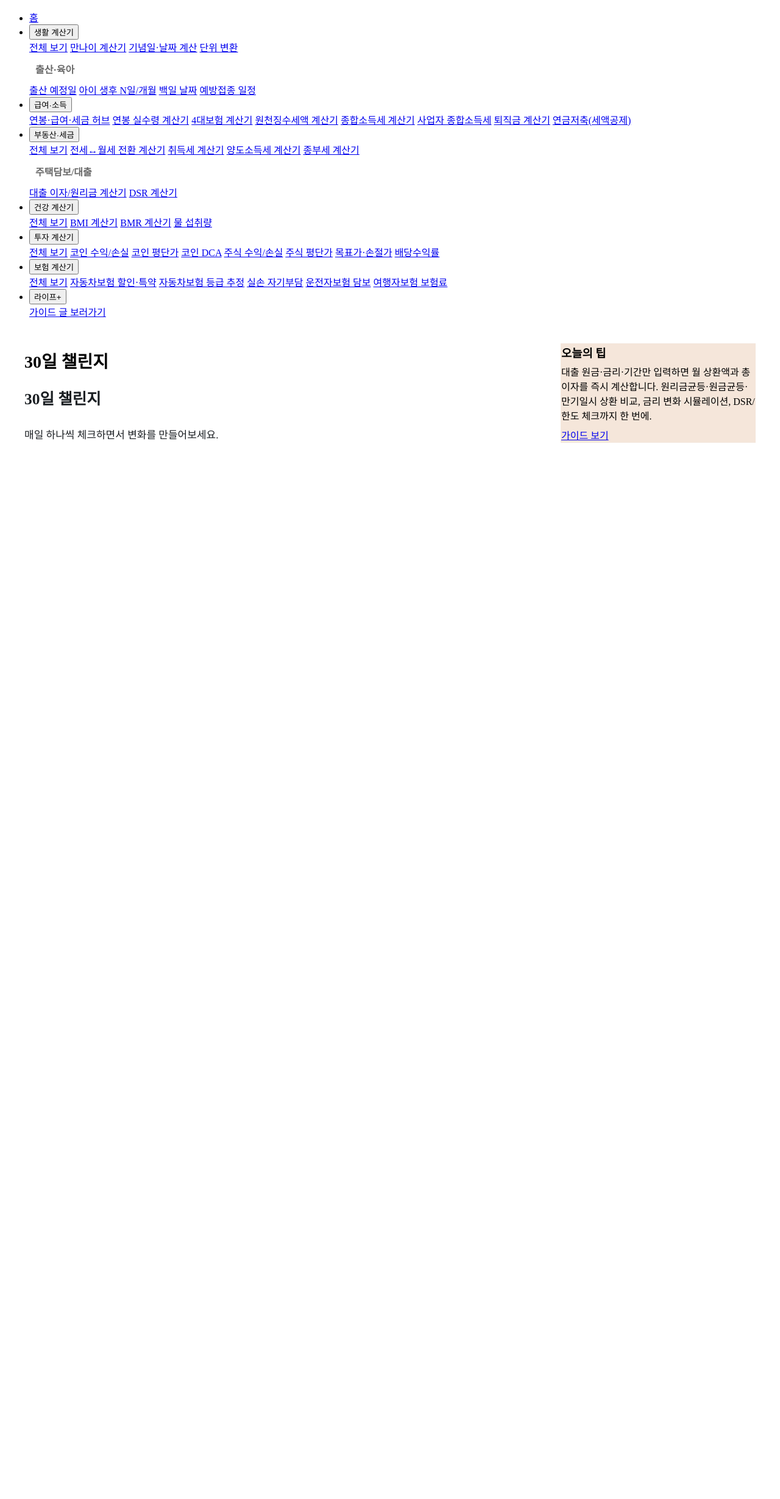
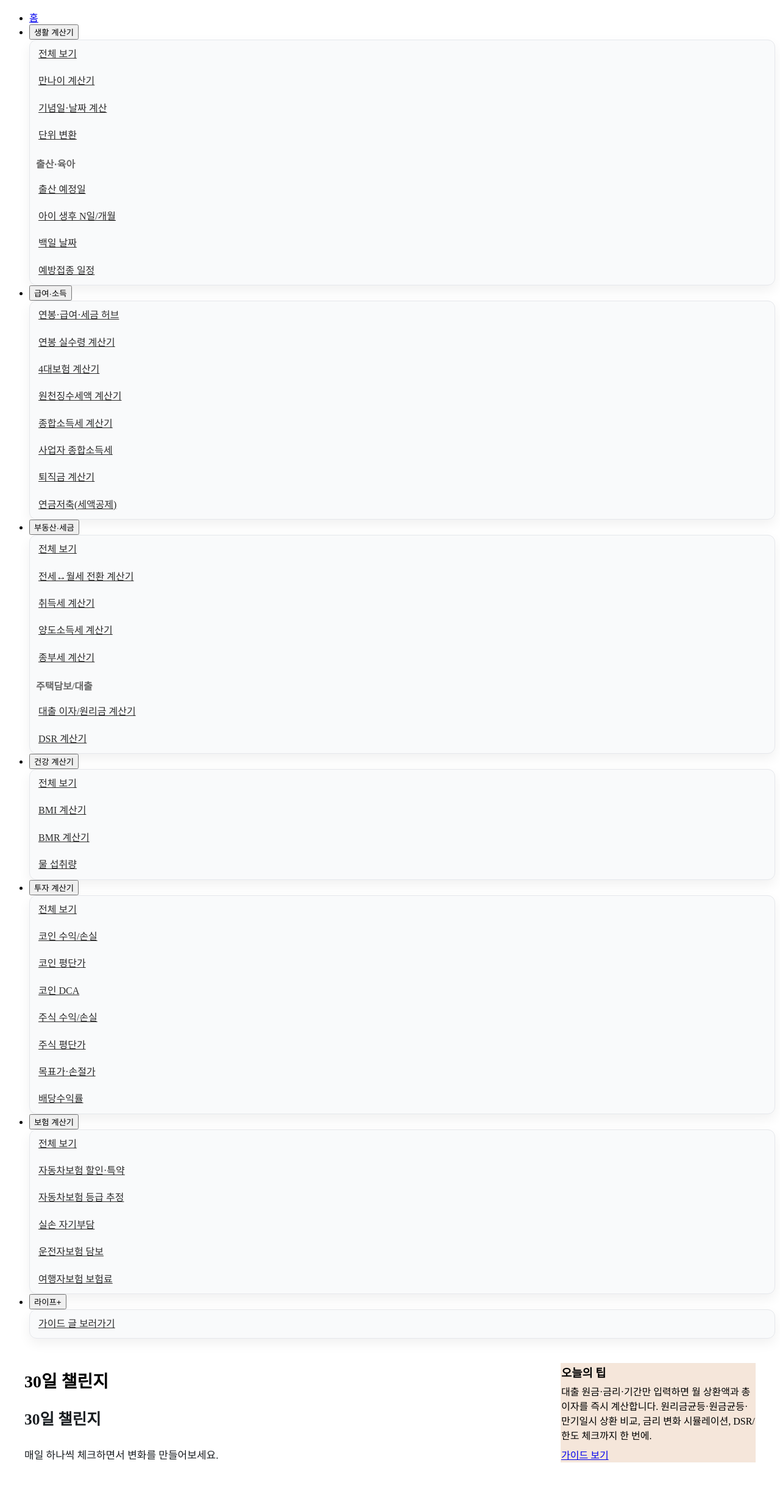
Before and after one commit to khai-lang/LifeCalc, a Jekyll site: the page built from life/challenge/index.md, in a window 1280 px wide. Shown: the whole page at 61% size. Built offline with Jekyll 4.4.1, drawn with Linux system fonts in a browser that asks for light colours; before the commit the page ends 900 px from its top, so only the background shows below that.

Commit message:
Update style.css

```diff
--- a/assets/css/style.css
+++ b/assets/css/style.css
@@ -96,3 +96,29 @@
   .sidebar{ order:-1; }
   .post-body{ font-size:17px; } /* 모바일에서 약간만 줄임 */
 }
+
+/* 드롭다운 하위 메뉴 - 통일된 배경 */
+.drop .menu {
+  background: #f9fafb;          /* 연한 회색 (본문 흰색과 구분) */
+  border: 1px solid #e5e7eb;    /* 은은한 경계선 */
+  border-radius: 12px;          /* 둥근 모서리 */
+  box-shadow: 0 8px 20px rgba(0,0,0,0.06); /* 살짝 그림자 */
+}
+
+/* 하위 메뉴 항목 */
+.drop .menu a {
+  display: block;
+  font-size: 16px;
+  line-height: 1.4;
+  color: #2b2b2b;
+  padding: 10px 14px;
+  border-radius: 8px;
+  margin: 2px 0;
+  transition: background .2s ease, border-color .2s ease;
+}
+
+/* hover 효과 - 좀 더 진한 회색 */
+.drop .menu a:hover {
+  background: #f3f4f6;
+  border-color: #d1d5db;
+}
```
